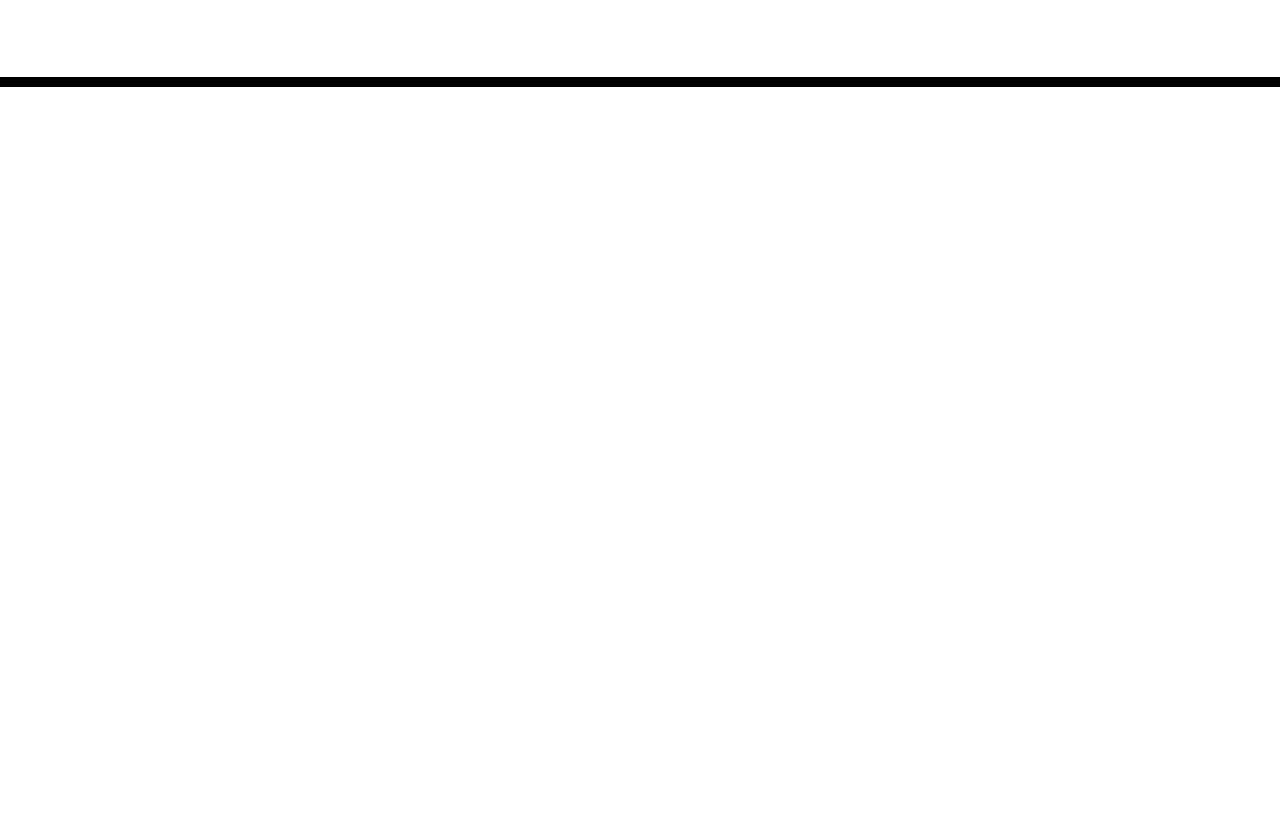
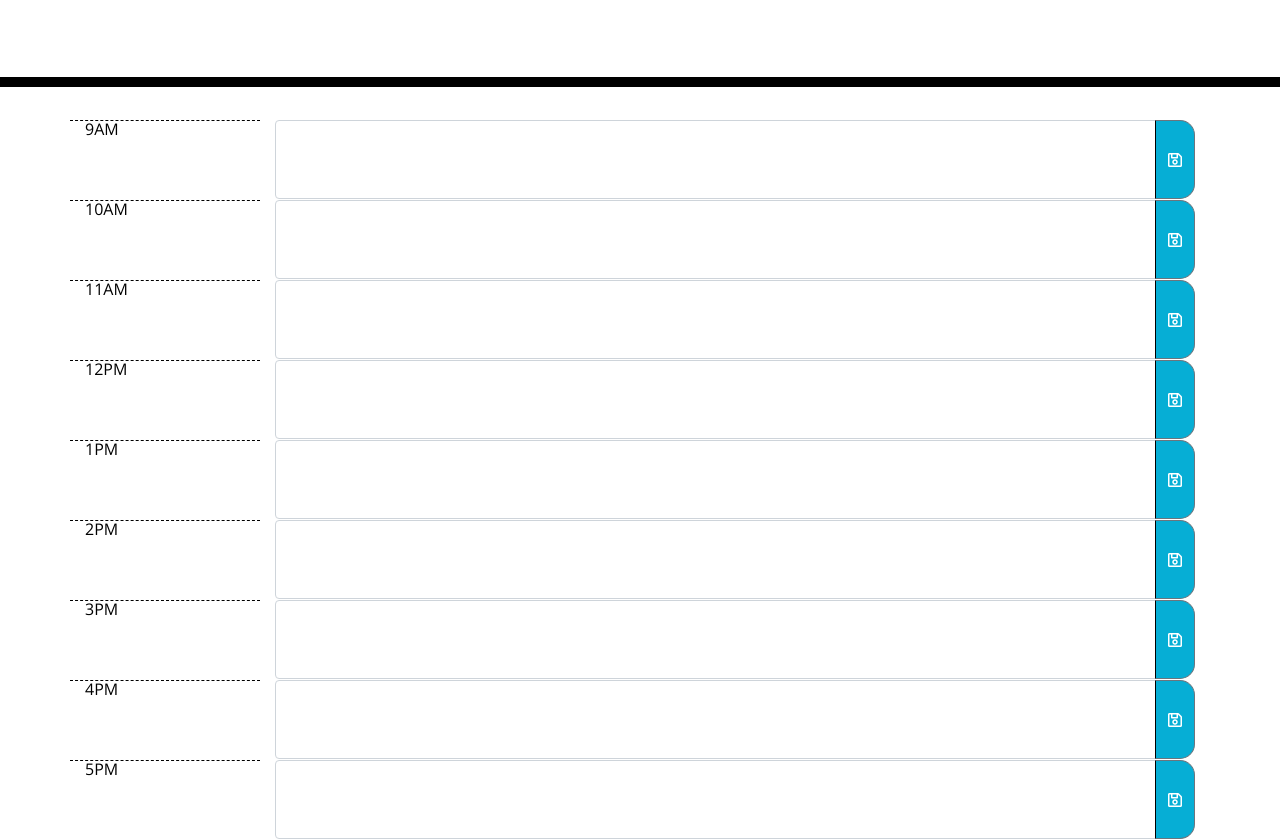
Before and after one commit to vfavorito/daily-planner, a plain HTML site: page index.html in a window 1280 px wide. Shown: the part 181-1020 px from the top of the page. Before the commit the page ends 800 px from the top, so only its background shows below. Drawn offline with nearby package versions, Linux system fonts and the light colour scheme.

Commit message:
Updated HTML timeblocks

```diff
--- a/index.html
+++ b/index.html
@@ -20,6 +20,87 @@
         <p id="currentDay" class="lead"></p>
     </header>
     <div class="container">
+        <div class="row">
+            <div class="col-md-2 hour">9AM</div>
+            <div class="input-group col-md-10">
+                <textarea class="form-control textBox" aria-label="9AM text area"></textarea>
+                <div class="input-group-append">
+                    <button class="btn btn-outline-secondary saveBtn" type="button" id="btn9"><i class="far fa-save"></i></button>
+                </div>
+            </div>
+        </div>
+        <div class="row">
+            <div class="col-md-2 hour">10AM</div>
+            <div class="input-group col-md-10 ">
+                <textarea class="form-control" aria-label="10AM text area"></textarea>
+                <div class="input-group-append">
+                    <button class="btn btn-outline-secondary saveBtn" type="button" id="btn10"><i class="far fa-save"></i></button>
+                </div>
+            </div>
+        </div>
+        <div class="row">
+            <div class="col-md-2 hour">11AM</div>
+            <div class="input-group col-md-10 ">
+                <textarea class="form-control" aria-label="11AM text area"></textarea>
+                <div class="input-group-append">
+                    <button class="btn btn-outline-secondary saveBtn" type="button" id="btn11"><i class="far fa-save"></i></button>
+                </div>
+            </div>
+        </div>
+        <div class="row">
+            <div class="col-md-2 hour">12PM</div>
+            <div class="input-group col-md-10 ">
+                <textarea class="form-control" aria-label="12PM text area"></textarea>
+                <div class="input-group-append">
+                    <button class="btn btn-outline-secondary saveBtn" type="button" id="btn12"><i class="far fa-save"></i></button>
+                </div>
+            </div>
+        </div>
+        <div class="row">
+            <div class="col-md-2 hour">1PM</div>
+            <div class="input-group col-md-10 ">
+                <textarea class="form-control" aria-label="1PM text area"></textarea>
+                <div class="input-group-append">
+                    <button class="btn btn-outline-secondary saveBtn" type="button" id="btn1"><i class="far fa-save"></i></button>
+                </div>
+            </div>
+        </div>
+        <div class="row">
+            <div class="col-md-2 hour">2PM</div>
+            <div class="input-group col-md-10 ">
+                <textarea class="form-control" aria-label="2PM text area"></textarea>
+                <div class="input-group-append">
+                    <button class="btn btn-outline-secondary saveBtn" type="button" id="btn2"><i class="far fa-save"></i></button>
+                </div>
+            </div>
+        </div>
+        <div class="row">
+            <div class="col-md-2 hour">3PM</div>
+            <div class="input-group col-md-10 ">
+                <textarea class="form-control" aria-label="3PM text area"></textarea>
+                <div class="input-group-append">
+                    <button class="btn btn-outline-secondary saveBtn" type="button" id="btn3"><i class="far fa-save"></i></button>
+                </div>
+            </div>
+        </div>
+        <div class="row">
+            <div class="col-md-2 hour">4PM</div>
+            <div class="input-group col-md-10 ">
+                <textarea class="form-control" aria-label="4PM text area"></textarea>
+                <div class="input-group-append">
+                    <button class="btn btn-outline-secondary saveBtn" type="button" id="btn4"><i class="far fa-save"></i></button>
+                </div>
+            </div>
+        </div>
+        <div class="row">
+            <div class="col-md-2 hour">5PM</div>
+            <div class="input-group col-md-10 ">
+                <textarea class="form-control" aria-label="5PM text area"></textarea>
+                <div class="input-group-append">
+                    <button class="btn btn-outline-secondary saveBtn" type="button" id="btn5"><i class="far fa-save"></i></button>
+                </div>
+            </div>
+        </div>
         <!-- Timeblocks go here -->
     </div>
 
```
